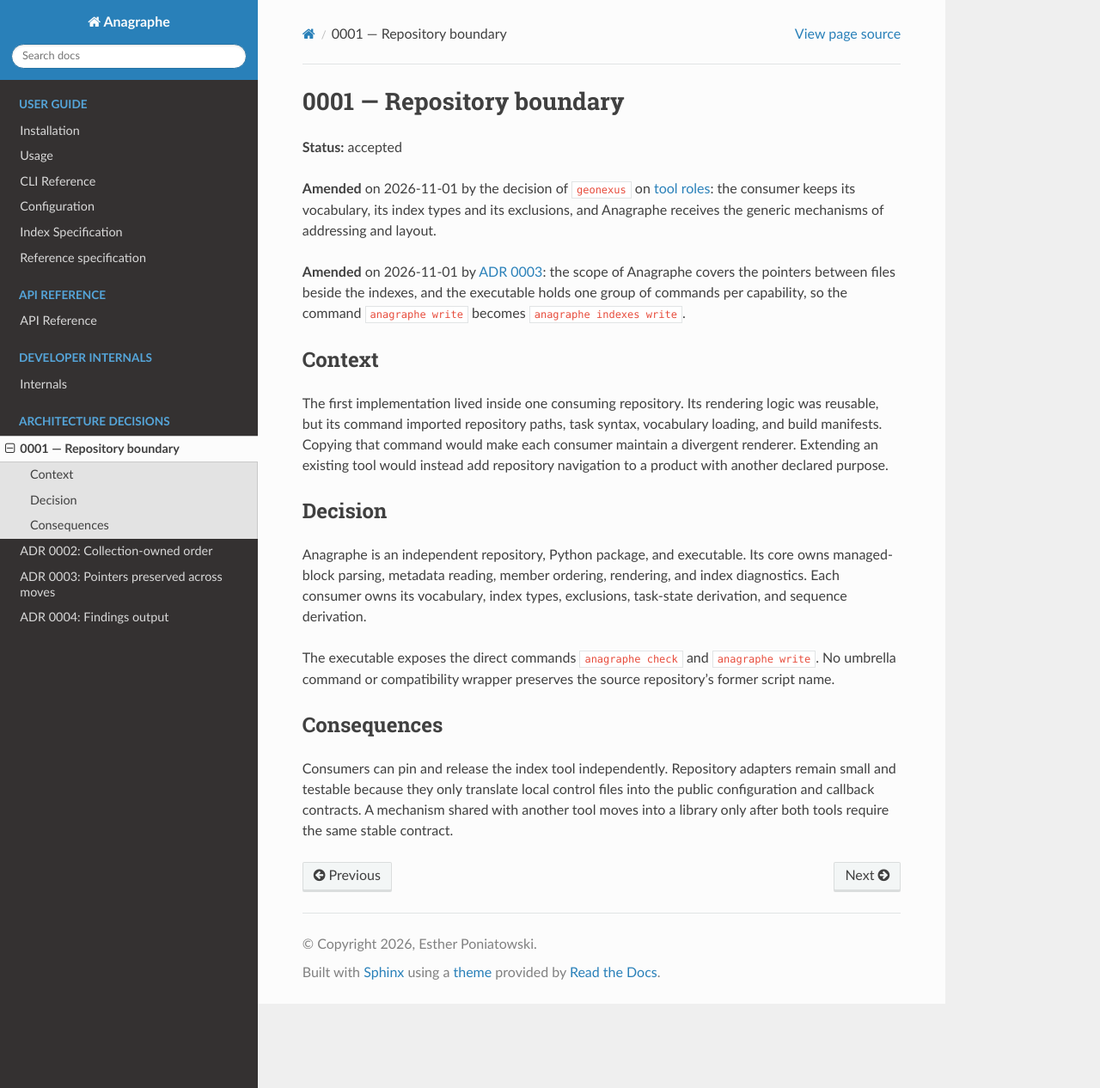
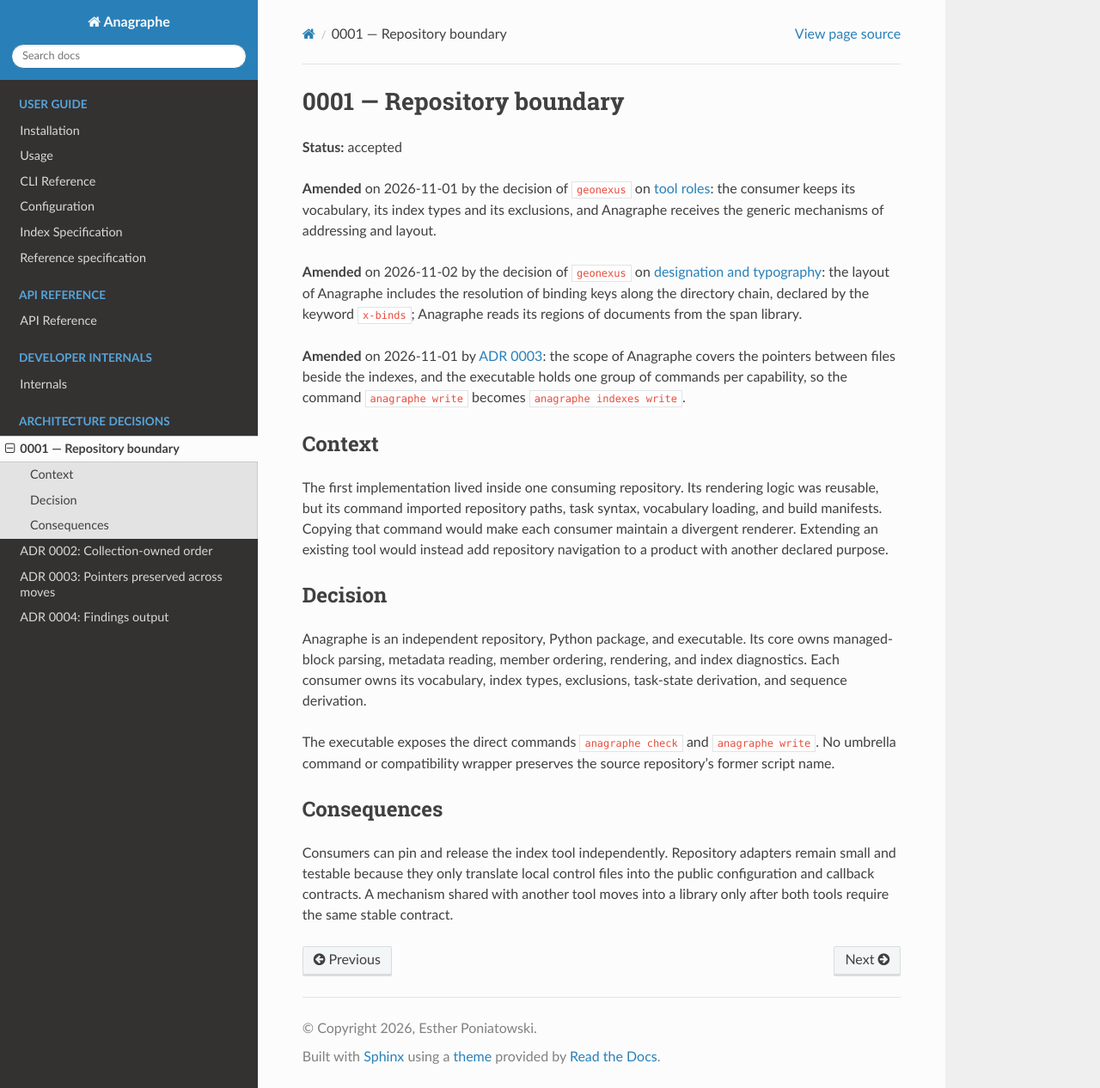
Before and after one commit to esther-poniatowski/anagraphe, a Sphinx documentation site: the page built from docs/adr/0001-repository-boundary.md, in a window 1280 px wide and 1266 px high. Shown: the whole window at 86% size. Built offline with Sphinx 7.4.7 and the Read the Docs theme 3.1.0, drawn with Linux system fonts in a browser that asks for light colours.

Commit message:
docs(adr): Note the binding keys in the boundary
Note in ADR 0001 that the decision of `geonexus` on designation and
typography adds binding keys, resolved along the directory chain
and declared by `x-binds`, to the layout of Anagraphe, which reads
its regions of documents from the span library.

Co-Authored-By: Claude Opus 5.5 <noreply@anthropic.com>

```diff
--- a/docs/adr/0001-repository-boundary.md
+++ b/docs/adr/0001-repository-boundary.md
@@ -3,6 +3,8 @@
 **Status:** accepted
 
 **Amended** on 2026-11-01 by the decision of `geonexus` on [tool roles](https://github.com/esther-poniatowski/geonexus/blob/827474dca64daef110b9d7fe36a4127c2b32b167/docs/_decisions/tool-roles.md): the consumer keeps its vocabulary, its index types and its exclusions, and Anagraphe receives the generic mechanisms of addressing and layout.
+
+**Amended** on 2026-11-02 by the decision of `geonexus` on [designation and typography](https://github.com/esther-poniatowski/geonexus/blob/dc3ed97106ae909724fdad76c5e88e01a10ae043/docs/_decisions/designation-and-typography.md): the layout of Anagraphe includes the resolution of binding keys along the directory chain, declared by the keyword `x-binds`; Anagraphe reads its regions of documents from the span library.
 
 **Amended** on 2026-11-01 by [ADR 0003](0003-pointers-across-moves.md): the scope of Anagraphe covers the pointers between files beside the indexes, and the executable holds one group of commands per capability, so the command `anagraphe write` becomes `anagraphe indexes write`.
 
```
